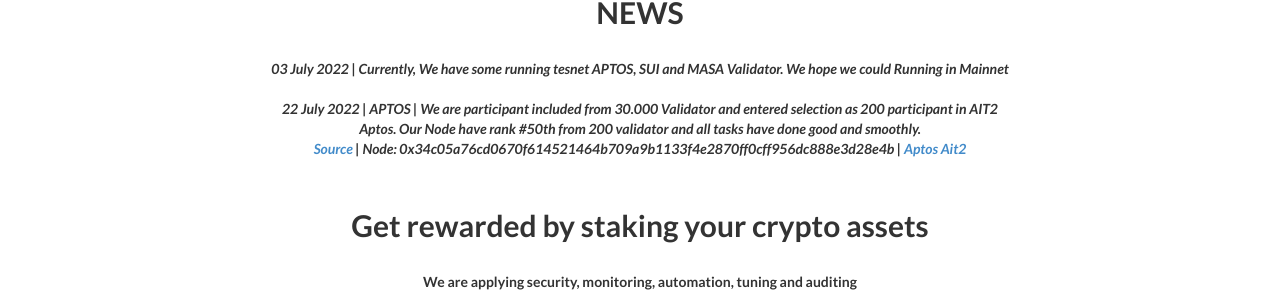
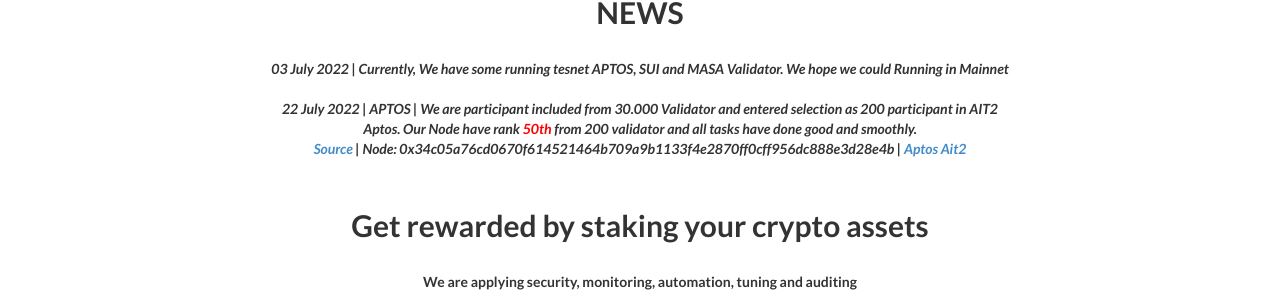
Before and after one commit to roomit-xyz/stake.roomit.xyz, a Jekyll site: the page built from index.html, in a window 1280 px wide and 900 px high, scrolled down 802 px. Shown: the part 160-464 px from the top of the window. Built offline with Jekyll 4.4.1, drawn with Linux system fonts in a browser that asks for light colours.

Commit message:
update news

```diff
--- a/_includes/about.html
+++ b/_includes/about.html
@@ -9,7 +9,7 @@
 	      <b><i> 03 July 2022 | Currently, We have some running tesnet APTOS, SUI and MASA Validator. We hope we could Running in Mainnet</b></i>
 	      <br>
 	      <br>
-	      <b><i> 22 July 2022 | APTOS | We are participant included from 30.000 Validator and entered selection as 200 participant in AIT2 Aptos. Our Node have rank #50th from 200 validator and all tasks have done good and smoothly. 	<br> <a href="/img/services/aptos-ait2.png">Source</a> | Node: 0x34c05a76cd0670f614521464b709a9b1133f4e2870ff0cff956dc888e3d28e4b | <a href="https://community.aptoslabs.com/it2">Aptos Ait2</a></b></i>
+	      <b><i> 22 July 2022 | APTOS | We are participant included from 30.000 Validator and entered selection as 200 participant in AIT2 Aptos. Our Node have rank <span style="color:red">50th</span> from 200 validator and all tasks have done good and smoothly. 	<br> <a href="/img/services/aptos-ait2.png">Source</a> | Node: 0x34c05a76cd0670f614521464b709a9b1133f4e2870ff0cff956dc888e3d28e4b | <a href="https://community.aptoslabs.com/it2">Aptos Ait2</a></b></i>
 	      </p>
 	      <br>
               <h2>Get rewarded by staking your crypto assets</h2>
```
